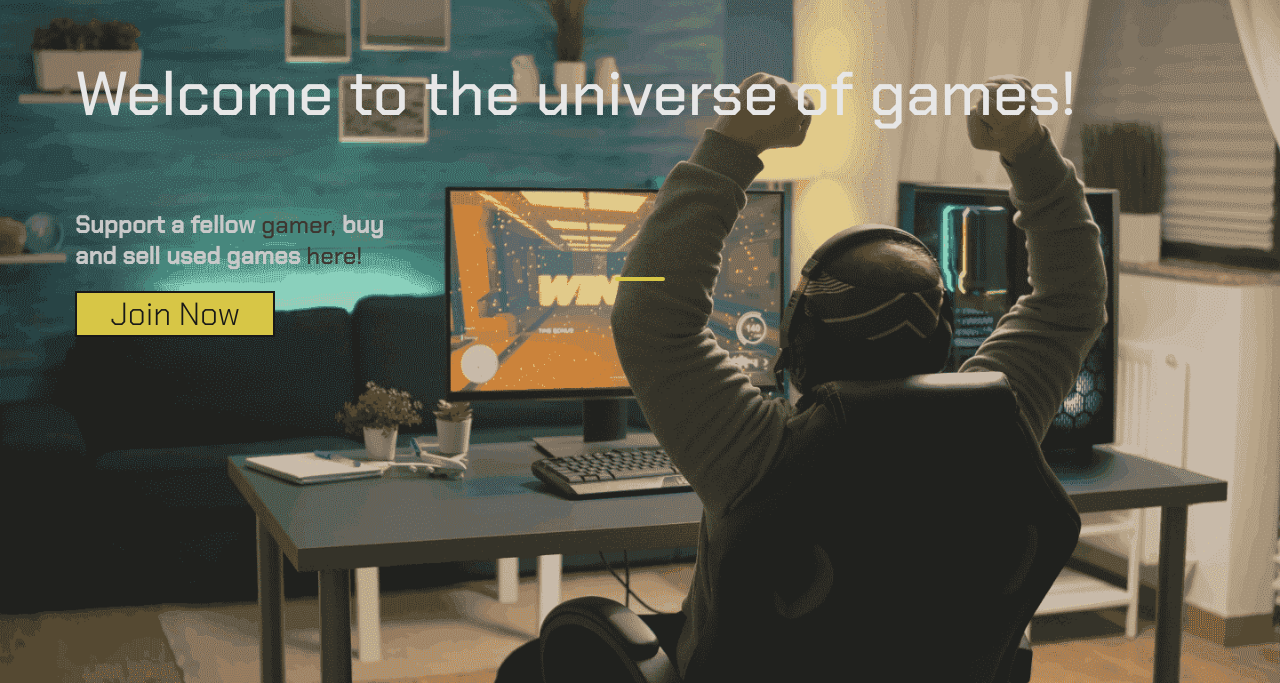
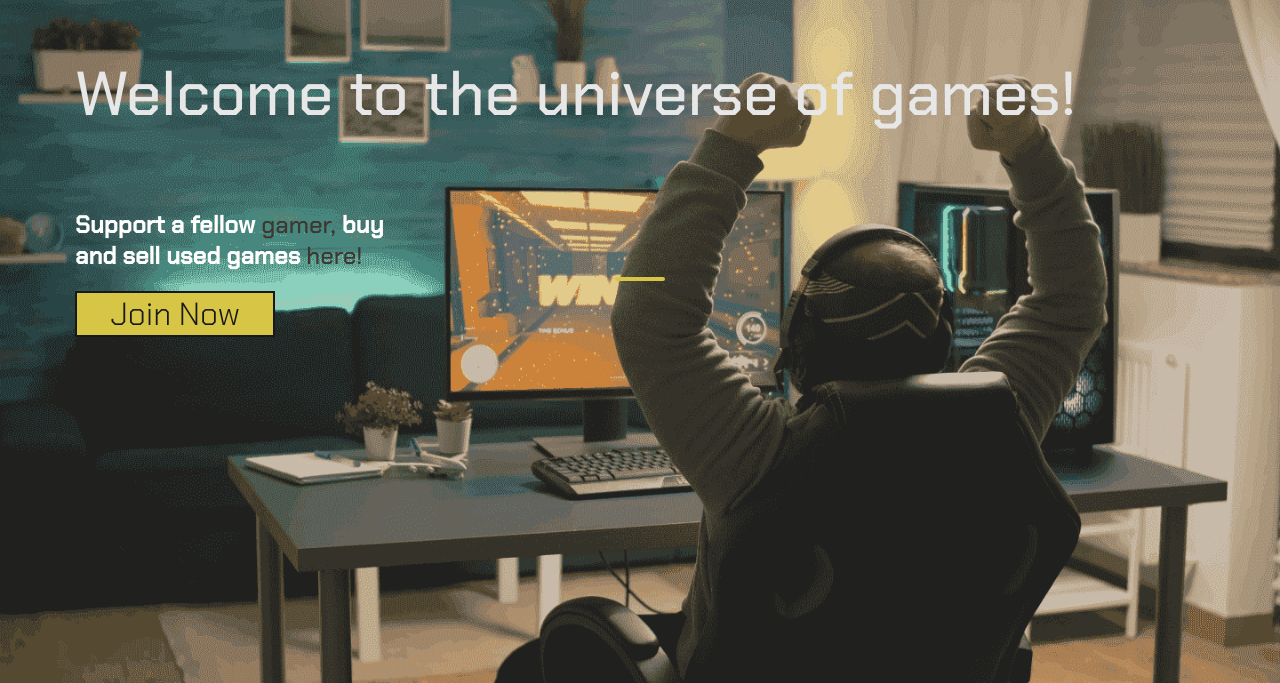
Before and after one commit to Noroff-Fagskole/html-and-css-course-assignment-Michaelwasilewski, a plain HTML site: page index.html in a window 1280 px wide. Shown: the part 110-793 px from the top of the page. Drawn offline with Linux system fonts and the light colour scheme.

Commit message:
Update styles.css

```diff
--- a/CSS/styles.css
+++ b/CSS/styles.css
@@ -96,7 +96,7 @@ a {
 
 .hbt2 {
   padding-left: 75px;
-  color: #c4c4c4;
+  color: #fff;
 }
 .bold {
   font-weight: 500;
```
